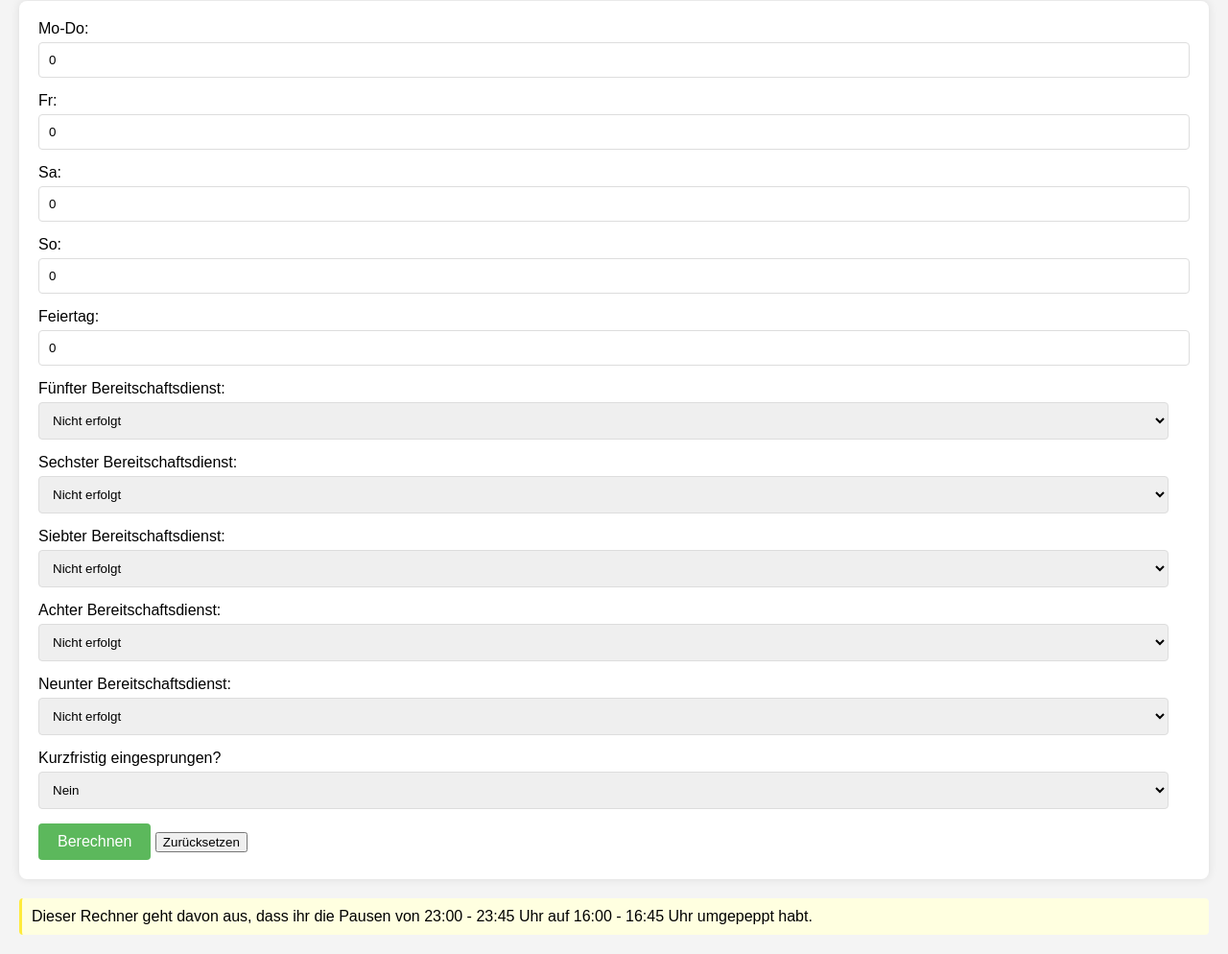
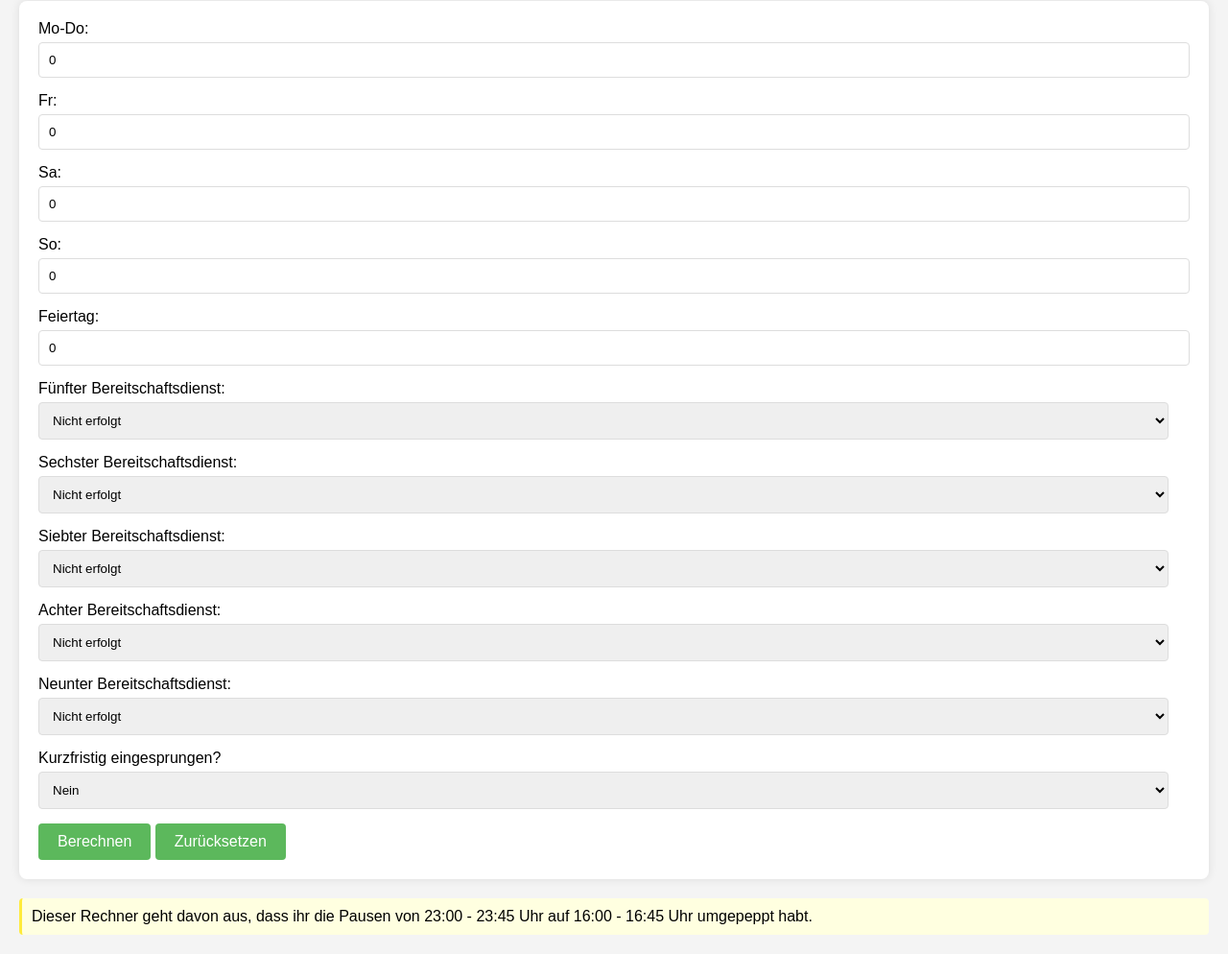
Before and after one commit to jonaldo93/bdcalc, a plain HTML site: page index.html in a window 1280 px wide. Shown: the part 99-1093 px from the top of the page at 96% size. Drawn offline with Linux system fonts and the light colour scheme.

Commit message:
Update index.html

```diff
--- a/index.html
+++ b/index.html
@@ -32,7 +32,7 @@
             border: 1px solid #ddd;
             width: calc(100% - 22px);
         }
-        input[type="submit"] {
+        input[type="submit"], input[type="reset"] {
         background-color: #5cb85c;
         color: white;
         padding: 10px 20px;
@@ -41,9 +41,11 @@
         cursor: pointer;
         font-size: 16px;
         }
-        input[type="submit"]:hover {
+
+        input[type="submit"]:hover, input[type="reset"]:hover {
             background-color: #4cae4c;
         }
+
         table {
             width: 100%;
             border-collapse: collapse;
```
Lines whose indentation alone changed are shown as unchanged.
